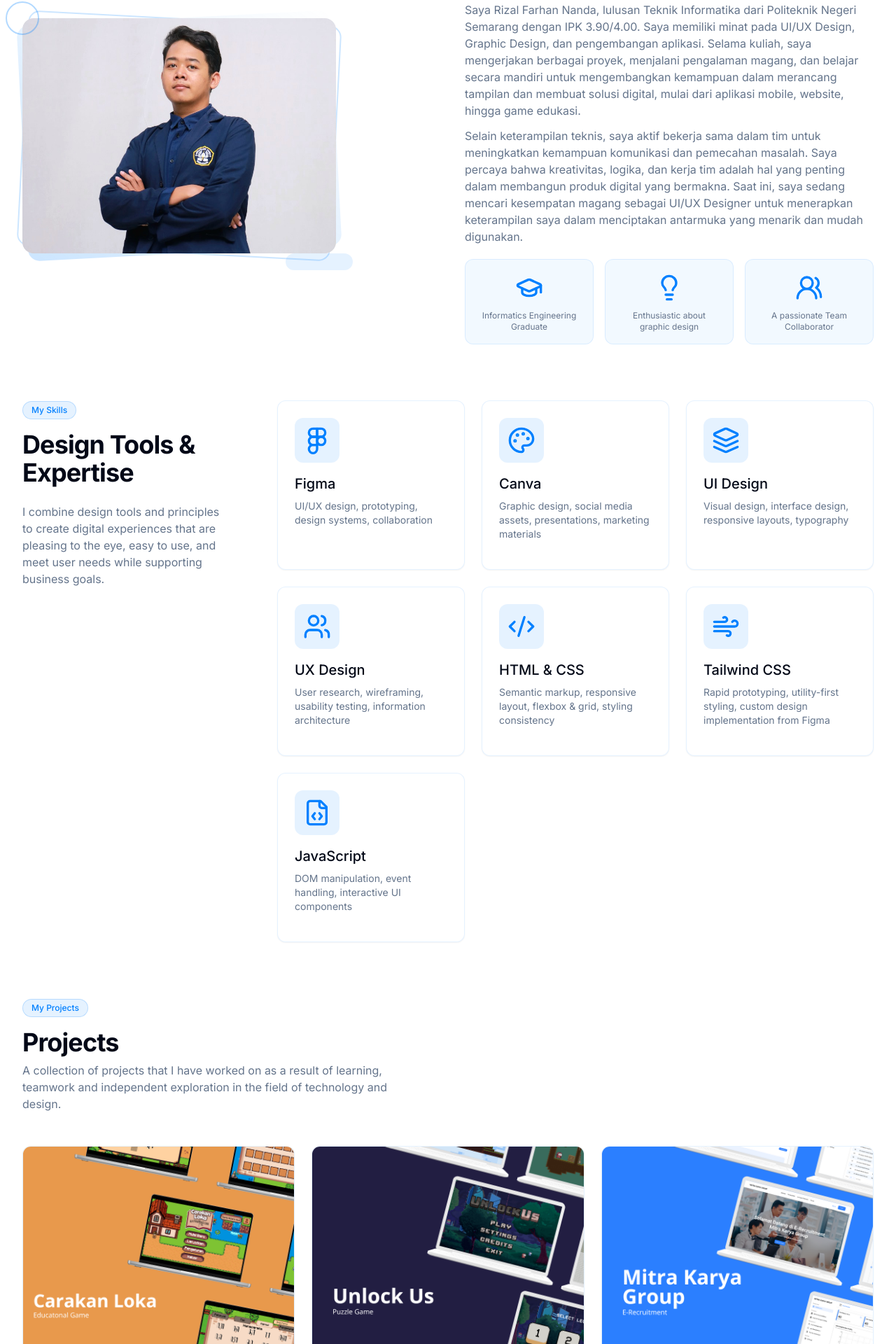
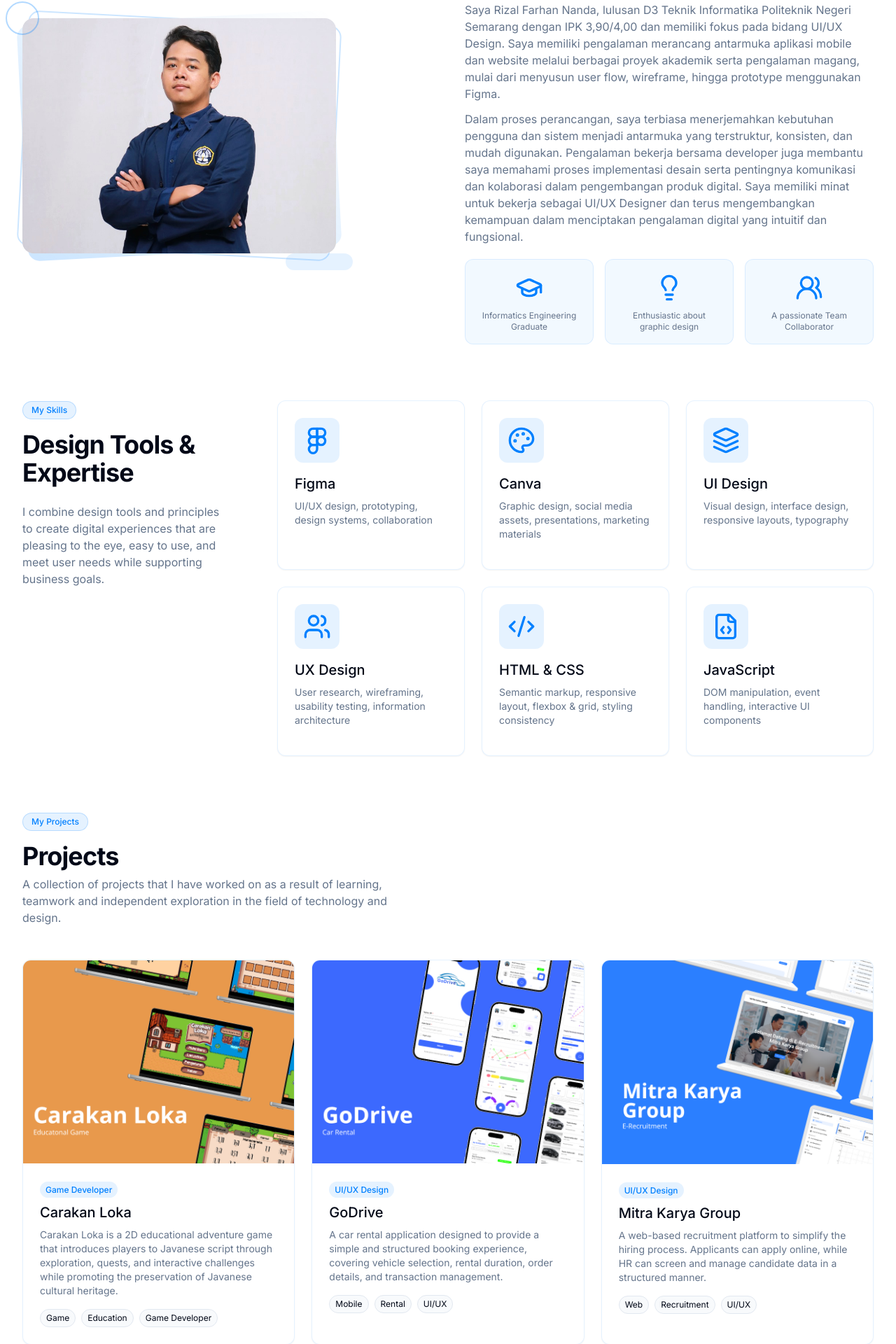
Before and after one commit to rizalfarhan/Rizal_Portofolio, a Next.js app: page / in a window 1280 px wide. Shown: the part 785-2705 px from the top of the page at 70% size. Built offline with nearby package versions, Linux system fonts and the light colour scheme.

Commit message:
Update portfolio

```diff
--- a/components/about-section.tsx
+++ b/components/about-section.tsx
@@ -54,10 +54,10 @@ export function AboutSection() {
             </h2>
             <div className="space-y-3 text-muted-foreground">
               <p>
-                Saya Rizal Farhan Nanda, lulusan Teknik Informatika dari Politeknik Negeri Semarang dengan IPK 3.90/4.00. Saya memiliki minat pada UI/UX Design, Graphic Design, dan pengembangan aplikasi. Selama kuliah, saya mengerjakan berbagai proyek, menjalani pengalaman magang, dan belajar secara mandiri untuk mengembangkan kemampuan dalam merancang tampilan dan membuat solusi digital, mulai dari aplikasi mobile, website, hingga game edukasi.
+                Saya Rizal Farhan Nanda, lulusan D3 Teknik Informatika Politeknik Negeri Semarang dengan IPK 3,90/4,00 dan memiliki fokus pada bidang UI/UX Design. Saya memiliki pengalaman merancang antarmuka aplikasi mobile dan website melalui berbagai proyek akademik serta pengalaman magang, mulai dari menyusun user flow, wireframe, hingga prototype menggunakan Figma.
               </p>
               <p>
-                Selain keterampilan teknis, saya aktif bekerja sama dalam tim untuk meningkatkan kemampuan komunikasi dan pemecahan masalah. Saya percaya bahwa kreativitas, logika, dan kerja tim adalah hal yang penting dalam membangun produk digital yang bermakna. Saat ini, saya sedang mencari kesempatan magang sebagai UI/UX Designer untuk menerapkan keterampilan saya dalam menciptakan antarmuka yang menarik dan mudah digunakan.
+                Dalam proses perancangan, saya terbiasa menerjemahkan kebutuhan pengguna dan sistem menjadi antarmuka yang terstruktur, konsisten, dan mudah digunakan. Pengalaman bekerja bersama developer juga membantu saya memahami proses implementasi desain serta pentingnya komunikasi dan kolaborasi dalam pengembangan produk digital. Saya memiliki minat untuk bekerja sebagai UI/UX Designer dan terus mengembangkan kemampuan dalam menciptakan pengalaman digital yang intuitif dan fungsional.
               </p>
             </div>
 
--- a/components/hero-section.tsx
+++ b/components/hero-section.tsx
@@ -30,7 +30,7 @@ export function HeroSection() {
               </span>
             </h1>
             <p className="text-xl text-muted-foreground mb-5 leading-relaxed">
-              Lulusan Politeknik Negeri Semarang, Program Studi Teknik Informatika, dengan IPK 3.90/4.00
+              Lulusan Politeknik Negeri Semarang, Program Studi Teknik Informatika.
             </p>
             <div className="flex flex-col sm:flex-row gap-4 mb-10">
               <Button asChild size="lg" className="rounded-full group relative overflow-hidden">
--- a/components/portfolio-section.tsx
+++ b/components/portfolio-section.tsx
@@ -33,21 +33,30 @@ export function PortfolioSection() {
     {
       title: "Carakan Loka",
       category: "Game Developer",
-      image: "/images/carakan.png?height=600&width=800",
+      image: "/images/2.png?height=600&width=800",
       imagePosition: "50% 50%",
       description: "Carakan Loka is a 2D educational adventure game that introduces players to Javanese script through exploration, quests, and interactive challenges while promoting the preservation of Javanese cultural heritage.",
       tags: ["Game", "Education", "Game Developer"],
-      link: "https://drive.google.com/file/d/1QmSL4-cCus_vtygHaTWxkSjVpbLc-Wfy/view?usp=drive_link",
+      link: "https://drive.google.com/drive/folders/1BcTfHz9sjuV7-zVQ3bQgo4j3fKNnmQIt?usp=sharing",
     },
     {
-      title: "Unlock Us",
-      category: "Game Developer",
-      image: "/images/unlockus.png?height=600&width=800",
+      title: "GoDrive",
+      category: "UI/UX Design",
+      image: "/images/godrive.png?height=600&width=800",
       imagePosition: "50% 50%",
-      description: "Unlock Us is a 2D cooperative puzzle-platformer game designed for two players to solve challenges through teamwork and coordination.",
-      tags: ["Game", "Puzzle", "Game Developer"],
-      link: "https://drive.google.com/file/d/1u752MWTtJNBufEkiGchOl4v1NC5qq7w4/view?usp=drivesdk",
+      description: "A car rental application designed to provide a simple and structured booking experience, covering vehicle selection, rental duration, order details, and transaction management.",
+      tags: ["Mobile", "Rental", "UI/UX"],
+      link: "https://www.figma.com/design/GOxAZUaYjvGVAzo9pNtk9a/Rental-Apps?node-id=0-1&t=5Zg7rw9CkP2y2rKS-1",
     },
+    // {
+    //   title: "Unlock Us",
+    //   category: "Game Developer",
+    //   image: "/images/unlockus.png?height=600&width=800",
+    //   imagePosition: "50% 50%",
+    //   description: "Unlock Us is a 2D cooperative puzzle-platformer game designed for two players to solve challenges through teamwork and coordination.",
+    //   tags: ["Game", "Puzzle", "Game Developer"],
+    //   link: "https://drive.google.com/file/d/1u752MWTtJNBufEkiGchOl4v1NC5qq7w4/view?usp=drivesdk",
+    // },
     {
       title: "Mitra Karya Group",
       category: "UI/UX Design",
@@ -55,7 +64,7 @@ export function PortfolioSection() {
       imagePosition: "50% 50%",
       description: "A web-based recruitment platform to simplify the hiring process. Applicants can apply online, while HR can screen and manage candidate data in a structured manner.",
       tags: ["Web", "Recruitment", "UI/UX"],
-      link: "https://www.figma.com/design/r15lPnkpeG6FnAxVHd5Qnz/Aplikasi-system-HRD-Management-untuk-Proses-recruitment--magang--dan-training--dan-penilaian-kinerja?node-id=103-330&t=CNxWH5zwTD6rYwZc-1",
+      link: "https://www.figma.com/design/r15lPnkpeG6FnAxVHd5Qnz/E-Recruitment?node-id=103-330&t=tMyQKW8L02NGjJ8j-1",
     },
     {
       title: "Nusantara Playhouse",
@@ -73,9 +82,7 @@ export function PortfolioSection() {
       imagePosition: "50% 60%",
       description: "A mobile application to improve the accuracy and efficiency of lecturer and staff attendance at Politeknik Negeri Semarang by using digital verification and real-time tracking.",
       tags: ["Mobile", "Attendance", "UI/UX"],
-      link: "https://www.figma.com/proto/hg6j17S3ItthjMTsIrciYH/SELIN-APP?node-id=6-158&p=f&t=VIloFY2D08XS7AXT-1&scaling=scale-down&content-scaling=fixed&page-id=0%3A1",
-      secondaryLink: "https://www.figma.com/design/hg6j17S3ItthjMTsIrciYH/SELIN-APP?node-id=0-1&t=Om4gTP0R9sioPUEB-1",
-      secondaryLabel: "Figma"
+      link: "https://www.figma.com/design/hg6j17S3ItthjMTsIrciYH/SELIN-APP?node-id=0-1&t=jgixdgKnICKUWmN4-1",
     },
     // {
     //   title: "StudyMate",
@@ -104,8 +111,8 @@ export function PortfolioSection() {
       imagePosition: "50% 50%",
       description: "A movie streaming app aimed at students and young adults. Prioritizing affordability, minimal advertising, and features such as shared viewing and account access.",
       tags: ["Mobile", "Streaming", "UI/UX"],
-      link: "https://www.figma.com/proto/Gg1Thvi5wUrQwGfwbSiNOZ/Cinemate",
-      secondaryLink: "https://www.figma.com/design/Gg1Thvi5wUrQwGfwbSiNOZ/Cinemate?node-id=87-249&t=n0gTOcVPtBE3BHgi-1",
+      link: "https://www.figma.com/design/Gg1Thvi5wUrQwGfwbSiNOZ/Cinemate?node-id=87-249&t=XazkI4wOmR1TUtXI-1",
+      secondaryLink: "",
       secondaryLabel: "Figma"
     },
     // {
--- a/components/skills-section.tsx
+++ b/components/skills-section.tsx
@@ -61,11 +61,11 @@ export function SkillsSection() {
       description: "Semantic markup, responsive layout, flexbox & grid, styling consistency",
       icon: <Code2 className="h-10 w-10 text-primary" />,
     },
-    {
-      name: "Tailwind CSS",
-      description: "Rapid prototyping, utility-first styling, custom design implementation from Figma",
-      icon: <Wind className="h-10 w-10 text-primary" />,
-    },
+    // {
+    //   name: "Tailwind CSS",
+    //   description: "Rapid prototyping, utility-first styling, custom design implementation from Figma",
+    //   icon: <Wind className="h-10 w-10 text-primary" />,
+    // },
     {
       name: "JavaScript",
       description: "DOM manipulation, event handling, interactive UI components",
```
Also changed, not shown: public/images/2.png (added), public/images/godrive.png (added).
